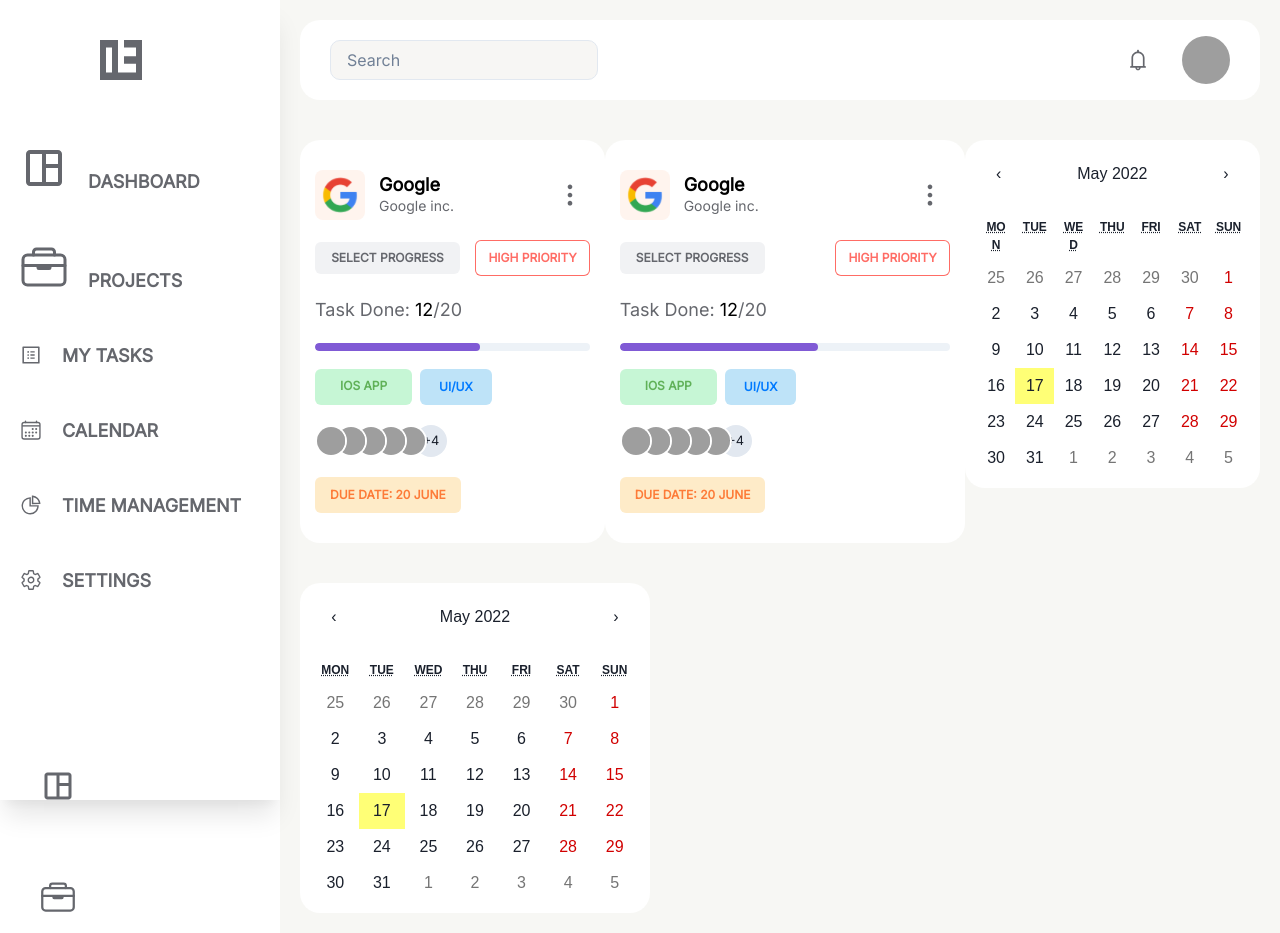
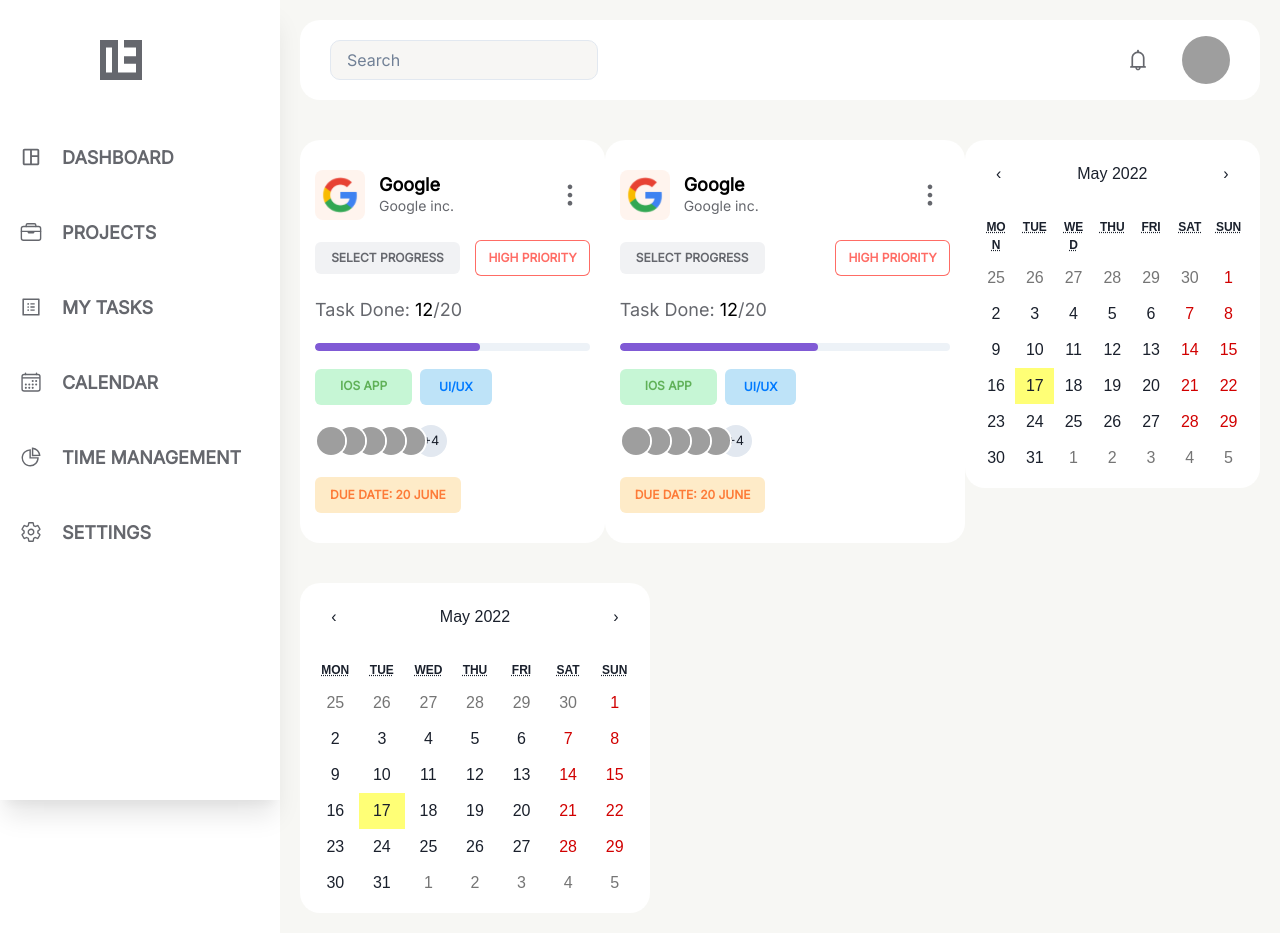
Before and after one commit to draqist/trax, a Next.js app: page / in a window 1280 px wide. Built offline with nearby package versions, Linux system fonts and the light colour scheme; grey boxes are pictures that could not be loaded.

Commit message:
fix: input borderColor and also icon size on the sidebar

```diff
--- a/components/Navbar.js
+++ b/components/Navbar.js
@@ -5,7 +5,7 @@ const Navbar = () => {
   return (
     <Flex borderRadius='20px'  mb='40px' justifyContent={['space-between']} alignItems={['center']} px='30px' h='80px' bg='white' w='100%'>
       <Box>
-        <Input placeholder="Search" bg='#F7F6F4' borderRadius='10px'/>
+        <Input placeholder="Search" bg='#F7F6F4' borderRadius='10px' focusBorderColor='transparent'/>
       </Box>
       <Flex alignItems='center'>
         <AiOutlineBell color='#65676D' fontSize='24px'/>
--- a/components/Sidebar.js
+++ b/components/Sidebar.js
@@ -14,13 +14,13 @@ const Sidebar = () => {
         <List w='100%' color='#65676D' >
           <NextLink passHref href='/'>
             <ListItem w='100%'  textTransform='uppercase' fontWeight='600' fontSize='18px' py='24px' pl='20px' _hover={{bg:'#FFF4EE', color:'#FD7B38', borderRight: '6px solid #FD7B38'}}>
-              <ListIcon as={MdOutlineSpaceDashboard} mr='20px'  fontSize='48px' />
+              <ListIcon as={MdOutlineSpaceDashboard} mr='20px'  fontSize='22px' />
               dashboard
             </ListItem>
           </NextLink>
           <NextLink passHref href='/projects'>
             <ListItem w='100%'  textTransform='uppercase' fontWeight='600' fontSize='18px' py='24px' pl='20px' _hover={{bg:'#FFF4EE', color:'#FD7B38',borderRight: '6px solid #FD7B38'}}>
-              <ListIcon as={IoBriefcaseOutline} mr='20px'  fontSize='48px' />
+              <ListIcon as={IoBriefcaseOutline} mr='20px'  fontSize='22px' />
               projects
             </ListItem>
           </NextLink>
@@ -50,7 +50,7 @@ const Sidebar = () => {
           </NextLink>
         </List>
       </Box>
-      <Box display={['none','none','none','block','block']} w='100%' h='532px' mt='80px'>
+      <Box display={['none','none','none','block','none']} w='100%' h='532px' mt='80px'>
         <List w='100%' color='#65676D' >
           <NextLink passHref href='/'>
             <ListItem w='100%'  textTransform='uppercase' fontWeight='600' fontSize='18px' py='36px' px='40px' _active={{bg:'#FFF4EE', color:'#FD7B38', borderRight: '6px solid #FD7B38'}} _hover={{bg:'#FFF4EE', color:'#FD7B38', borderRight: '6px solid #FD7B38'}}>
--- a/theme/theme.js
+++ b/theme/theme.js
@@ -5,6 +5,11 @@ const theme = extendTheme({
     progress: '#545DAD'
   },
   components: {
+    Input: {
+      baseProps: {
+        focusBorderColor: 'transparent'
+      }
+    },
     Button: {
       baseStyle: {
         _focus: {
```
